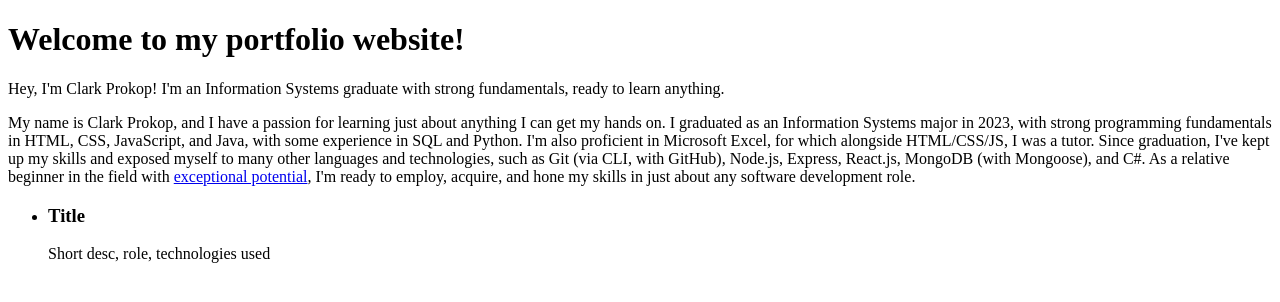
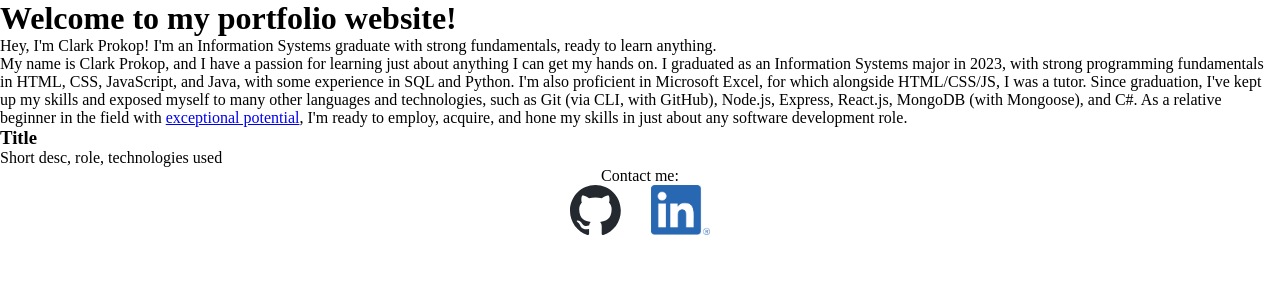
Before and after one commit to shy-away/shy-away.github.io, a plain HTML site: page index.html in a window 1280 px wide. Drawn offline with Linux system fonts and the light colour scheme.

Commit message:
feat: contact, styles Add contact links with icons; add initial styles

```diff
--- a/index.html
+++ b/index.html
@@ -3,6 +3,7 @@
     <head>
         <meta charset="UTF-8" />
         <title>Clark Prokop's Portfolio</title>
+        <link href="./styles.css" rel="stylesheet">
     </head>
     <body>
         <h1>Welcome to my portfolio website!</h1>
@@ -23,7 +24,9 @@
         </ul>
 
         <footer>
-            <!-- TODO: Contacts -->
+            <p>Contact me:</p>
+            <a href="https://github.com/shy-away"><img src="./img/github-mark.svg" /></a>
+            <a href="https://www.linkedin.com/in/clark-prokop-39700a367"><img src="./img/LI-In-Bug.png" /></a>
         </footer>
     </body>
 </html>
--- /dev/null
+++ b/styles.css
@@ -0,0 +1,21 @@
+* {
+    box-sizing: border-box;
+    margin: 0;
+    padding: 0;
+}
+
+html, body {
+    height: 100%;
+}
+
+footer {
+    text-align: center;
+}
+
+footer > * {
+    margin: auto 1%;
+}
+
+footer > a > img {
+    height: 50px;
+}
```
Also changed, not shown: img/LI-In-Bug.png (added), img/github-mark.svg (added).
